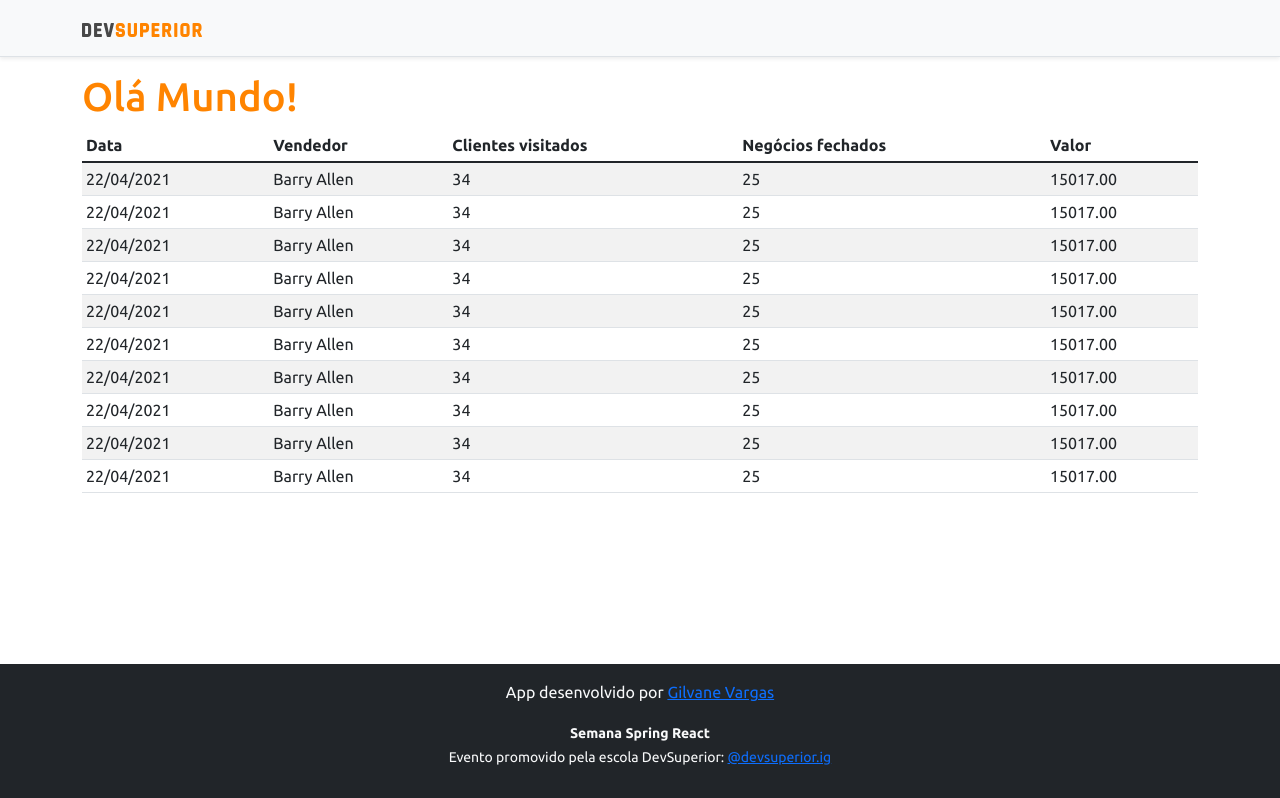
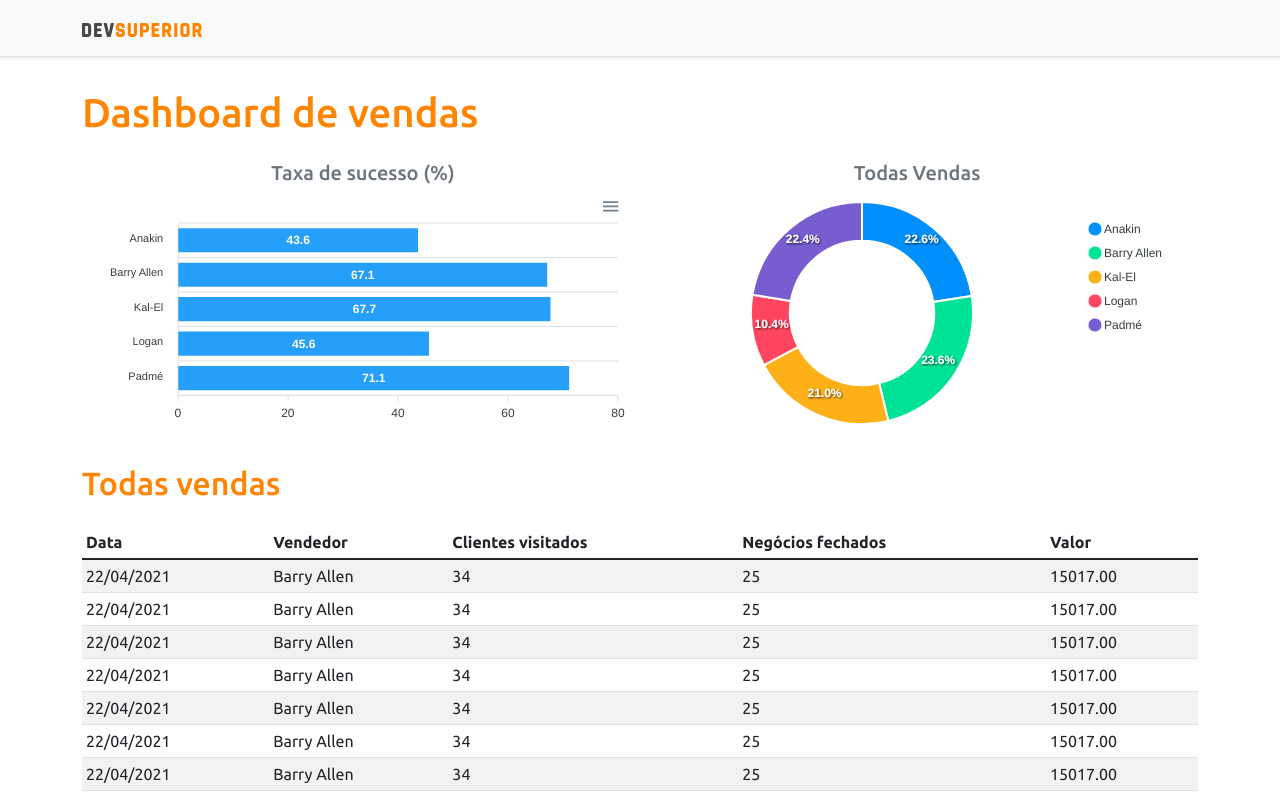
Before and after one commit to gilvanevargas/projeto-sds3, a React (Create React App) app in the folder frontend/: page / in a window 1280 px wide. Shown: the top 798 px of the page. Built offline with nearby package versions, Linux system fonts and the light colour scheme; the HTML template or start-up script is replaced by a standard one.

Commit message:
Static charts

```diff
--- a/frontend/package.json
+++ b/frontend/package.json
@@ -11,8 +11,10 @@
     "@types/node": "^12.0.0",
     "@types/react": "^17.0.0",
     "@types/react-dom": "^17.0.0",
+    "apexcharts": "^3.28.1",
     "bootstrap": "^5.1.1",
     "react": "^17.0.2",
+    "react-apexcharts": "^1.3.9",
     "react-dom": "^17.0.2",
     "react-scripts": "4.0.3",
     "typescript": "^4.1.2",
--- a/frontend/src/App.tsx
+++ b/frontend/src/App.tsx
@@ -1,13 +1,30 @@
 import NavBar from "components/NavBar"
 import Footer from "components/Footer"
 import DataTable from "components/DataTable"
+import BarChart from "components/BarChart"
+import DonutChart from "components/DonutChart"
 
 function App() {
   return (
     <>
       <NavBar />
       <div className="container">
-        <h1 className="text-primary">Olá Mundo!</h1>
+        <h1 className="text-primary py-3">Dashboard de vendas</h1>
+
+        <div className="row px-3">
+          <div className="col-sm-6">
+            <h5 className="text-center text-secondary">Taxa de sucesso (%)</h5>
+              <BarChart />
+          </div>
+          <div className="col-sm-6">
+            <h5 className="text-center text-secondary">Todas Vendas</h5>
+              <DonutChart />
+          </div>
+        </div>
+
+        <div className="py-3">
+          <h2 className="text-primary">Todas vendas</h2>
+        </div>
 
         <DataTable />
       </div>
--- /dev/null
+++ b/frontend/src/components/BarChart/index.tsx
@@ -0,0 +1,38 @@
+import Chart from 'react-apexcharts'
+
+const BarChart = () => {
+
+    const options = {
+        plotOptions: {
+            bar: {
+                horizontal: true,
+            }
+        },
+    };
+
+    const mockData = {
+        labels: {
+            categories: ['Anakin', 'Barry Allen', 'Kal-El', 'Logan', 'Padmé']
+        },
+        series: [
+            {
+                name: "% Sucesso",
+                data: [43.6, 67.1, 67.7, 45.6, 71.1]
+            }
+        ]
+    };
+
+
+    return (
+
+        <Chart
+            options={{ ...options, xaxis: mockData.labels }}
+            series={mockData.series}
+            type="bar"
+            height="240"
+        />
+
+    );
+}
+
+export default BarChart;
--- /dev/null
+++ b/frontend/src/components/DonutChart/index.tsx
@@ -0,0 +1,28 @@
+import Chart from 'react-apexcharts'
+
+const DonutChart = () => {
+
+    const mockData = {
+        series: [477138, 499928, 444867, 220426, 473088],
+        labels: ['Anakin', 'Barry Allen', 'Kal-El', 'Logan', 'Padmé']
+    }
+
+    const options = {
+        legend: {
+            show: true
+        }
+    }
+
+    return (
+
+        <Chart
+            options={{ ...options, labels: mockData.labels }}
+            series={mockData.series}
+            type="donut"
+            height="240"
+        />
+
+    );
+}
+
+export default DonutChart;
```
Also changed, not shown: 1 other file (tests, documents, lock files or other folders).
